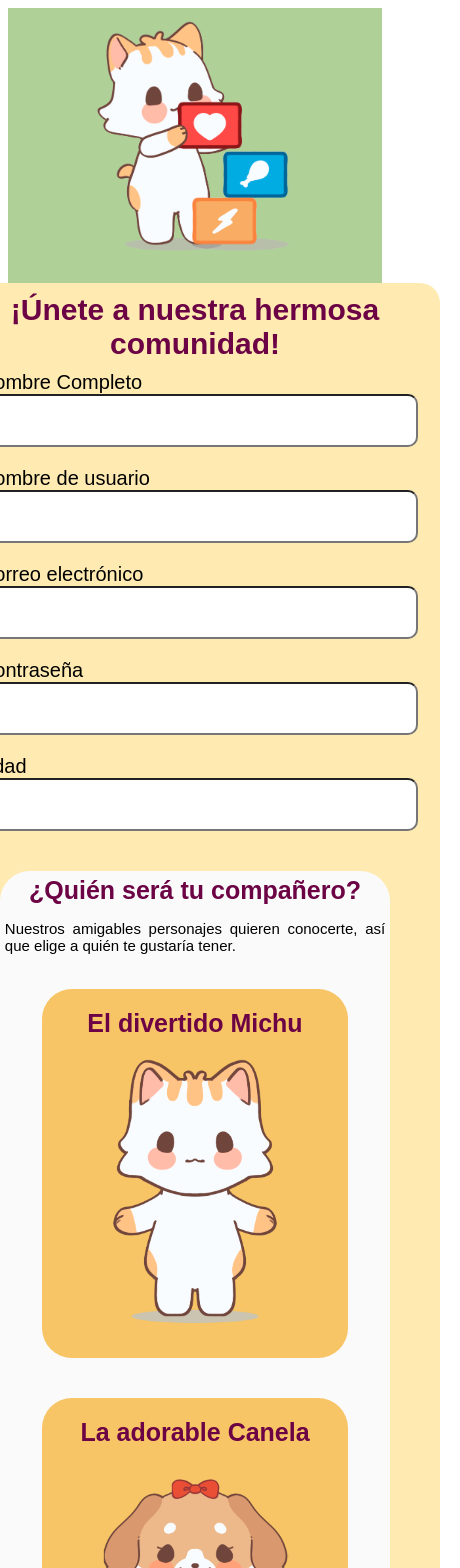
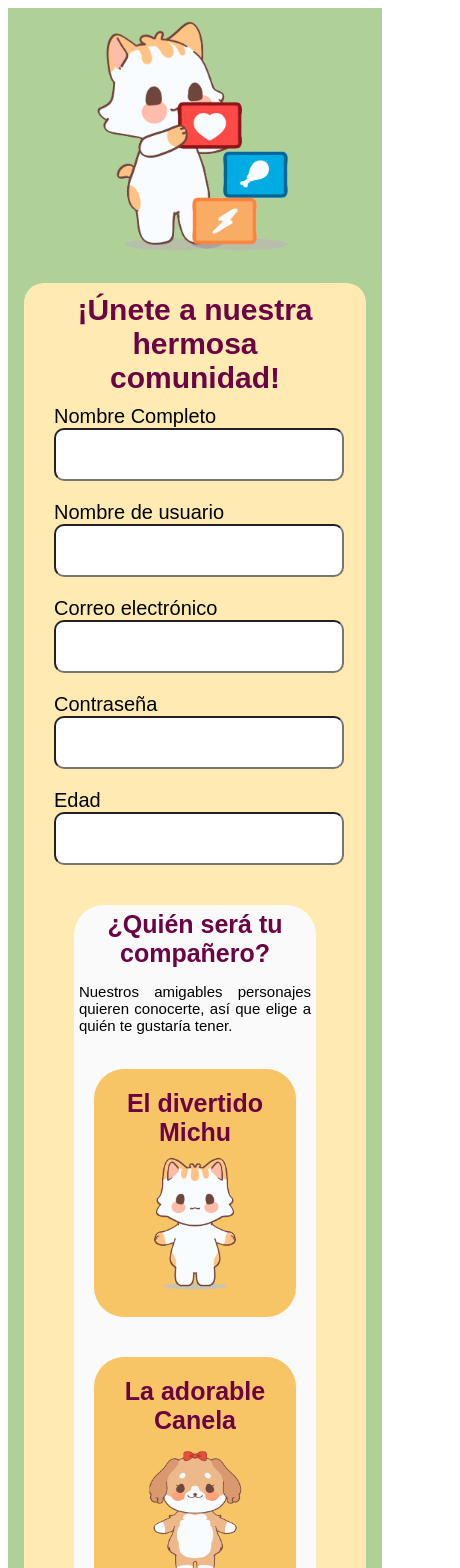
Before and after one commit to SaraP004/Harmony_Reflect, a React (Vite) app in the folder fronted/: page /create in a window 390 px wide. Shown: the top 1568 px of the page, 460 px wide, since content can reach past the window. Built offline with nearby package versions, Linux system fonts and the light colour scheme; a web font is replaced by a local one.

Commit message:
Corección de estilo en página para crear usuario

```diff
--- a/fronted/src/styles/Characters.module.css
+++ b/fronted/src/styles/Characters.module.css
@@ -136,7 +136,7 @@
     align-items: center; /*Alineacion en el eje Y*/
     justify-content: center; /*Alineacion en el eje X*/
     width: auto; /*Ancho*/
-    height: 300px; /*Largo*/
+    height: 200px; /*Largo*/
 }
 /*--------------------------------------*/
 
@@ -198,9 +198,9 @@
     /*--------------------------------------*/
 
     /*-----------------------Imagen*/
-    #imgDescription {
+    #character_png {
         width: auto; /*Ancho de la Imagen*/
-        height: 50px; /*Alto de la Imagen*/
+        height: 150px; /*Alto de la Imagen*/
     }
     /*--------------------------------------*/
     /*--------------------------------------*/
```
